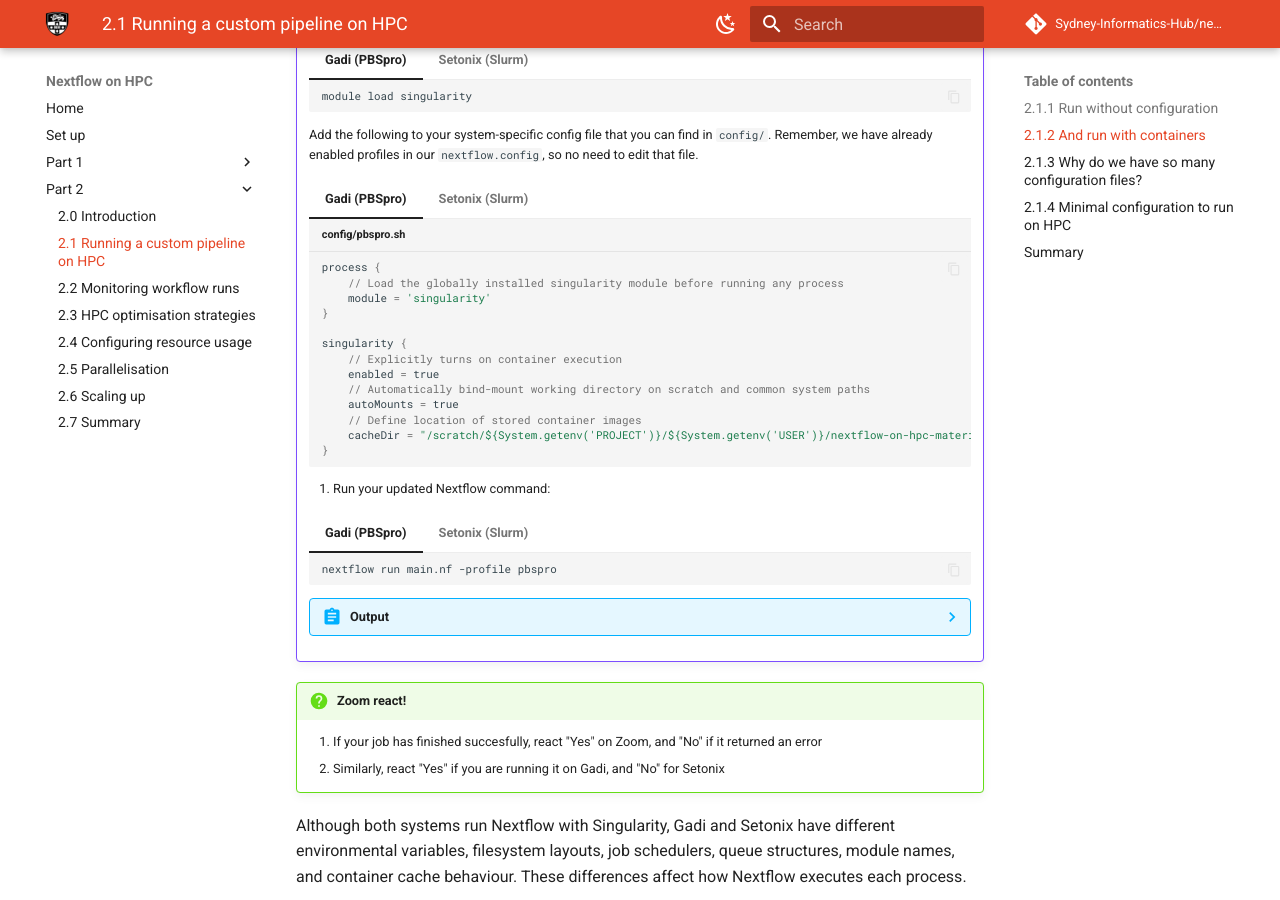
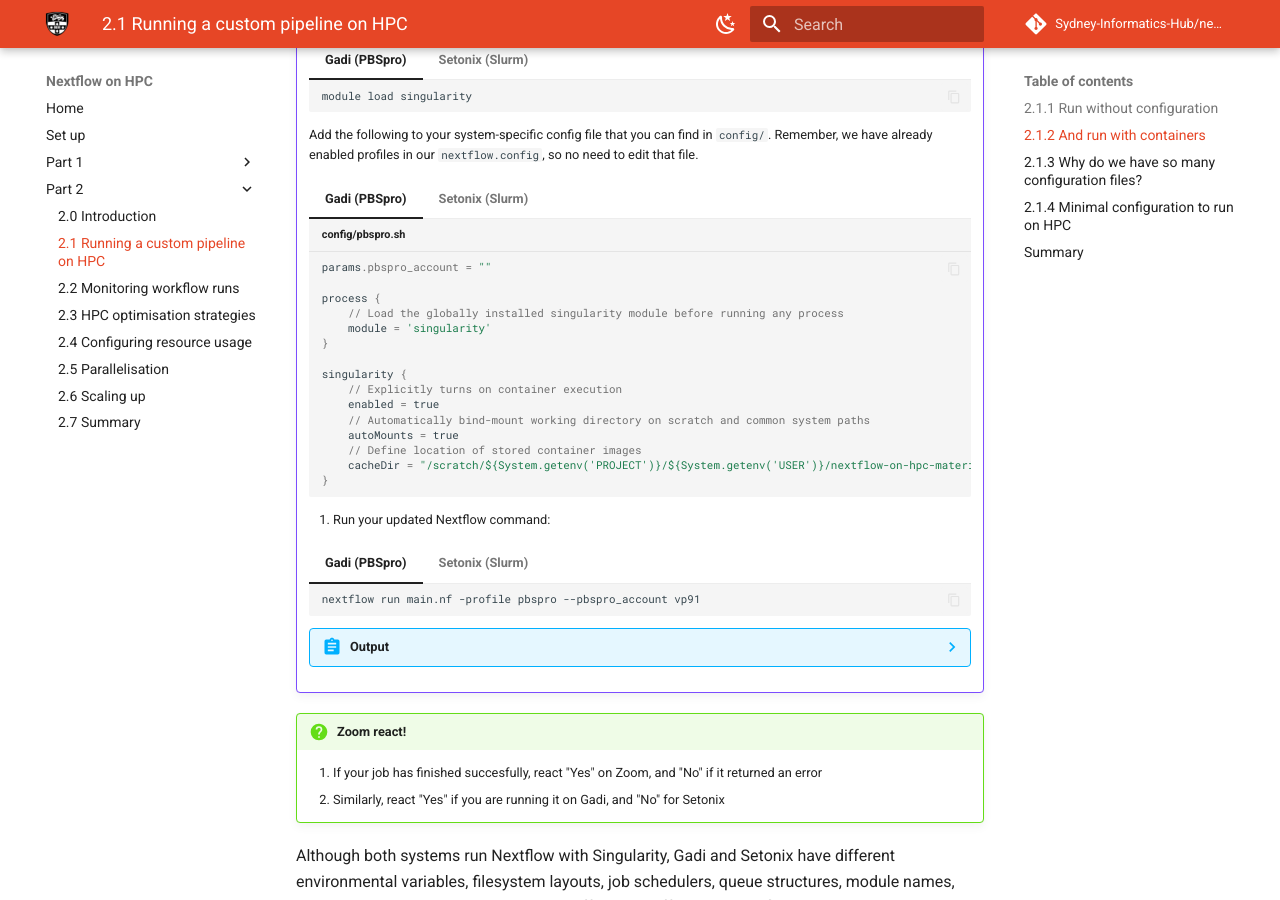
Before and after one commit to Sydney-Informatics-Hub/nextflow-hpc-workshop, an MkDocs documentation site: the page built from docs/part2/21_firstrun.md, in a window 1280 px wide and 900 px high, scrolled down 1928 px. Built offline with MkDocs 1.6.1 and Material for MkDocs 9.7.7, drawn with Linux system fonts in a browser that asks for light colours; comment, search, counter and statistics services are not loaded.

Commit message:
fix code chunks in 2.0 2.1

````diff
--- a/docs/part2/21_firstrun.md
+++ b/docs/part2/21_firstrun.md
@@ -181,6 +181,8 @@ All our process modules specify a container to run inside. This can only happen
 
     === "Gadi (PBSpro)"
         ```groovy title="config/pbspro.sh"
+        params.pbspro_account = ""
+
         process {
             // Load the globally installed singularity module before running any process
             module = 'singularity'
@@ -198,6 +200,7 @@ All our process modules specify a container to run inside. This can only happen
 
     === "Setonix (Slurm)"
         ```groovy title="config/slurm.config"
+        params.slurm_account = ""
 
         process {
             // Load the globally installed singularity/4.1.0-slurm module before running any process
@@ -219,7 +222,7 @@ All our process modules specify a container to run inside. This can only happen
     === "Gadi (PBSpro)"
 
         ```bash
-        nextflow run main.nf -profile pbspro
+        nextflow run main.nf -profile pbspro --pbspro_account vp91
         ```
 
         ??? abstract "Output"
@@ -254,7 +257,7 @@ All our process modules specify a container to run inside. This can only happen
     === "Setonix (Slurm)"
 
         ```bash
-        nextflow run main.nf -profile slurm
+        nextflow run main.nf -profile slurm --slurm_account courses01
         ```
 
         ??? abstract "Output"
````
Also changed, not shown: docs/part2/20_intro.md (+2 -1 lines).
